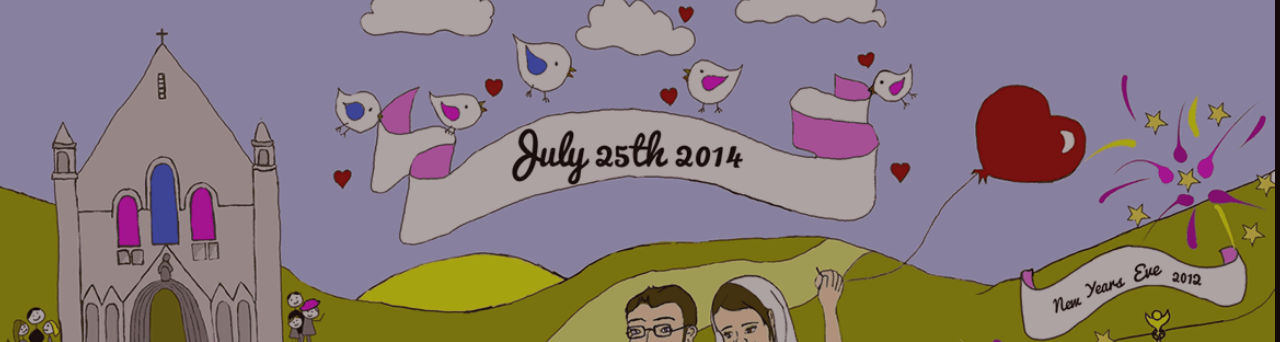
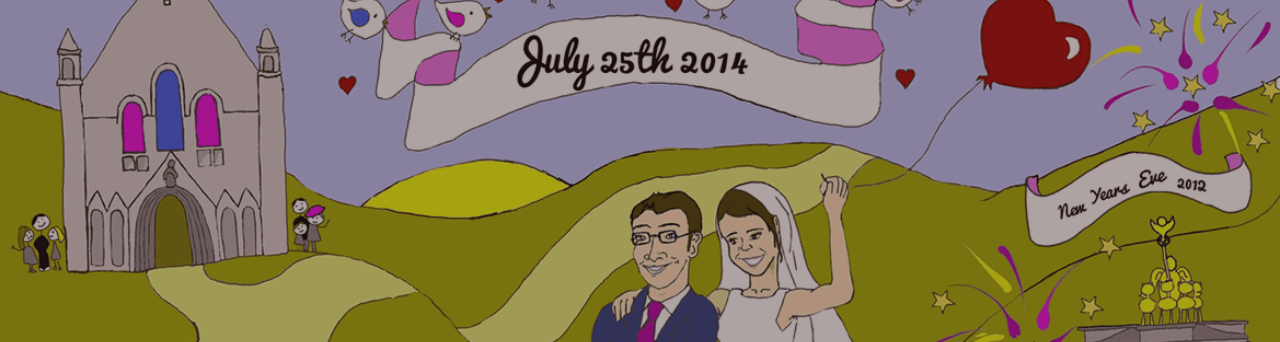
Before and after one commit to fitzgeraldpk/wedding, a website: page public/index.html in a window 1280 px wide. Shown: the part 73-415 px from the top of the page. Drawn offline with nearby package versions, Linux system fonts and the light colour scheme; some packages are replaced by stand-ins of ours.

Commit message:
background image css fix

```diff
--- a/public/css/grayscale.css
+++ b/public/css/grayscale.css
@@ -130,6 +130,8 @@ a:focus {
     background: url(../img/SileandPaInvite2.gif) no-repeat bottom center scroll;
     background-position: -5px 1px;
     background-color: #000;
+    background-size:contain;
+	background-position:center;
     -webkit-background-size: cover;
     -moz-background-size: cover;
     background-size: cover;
```
